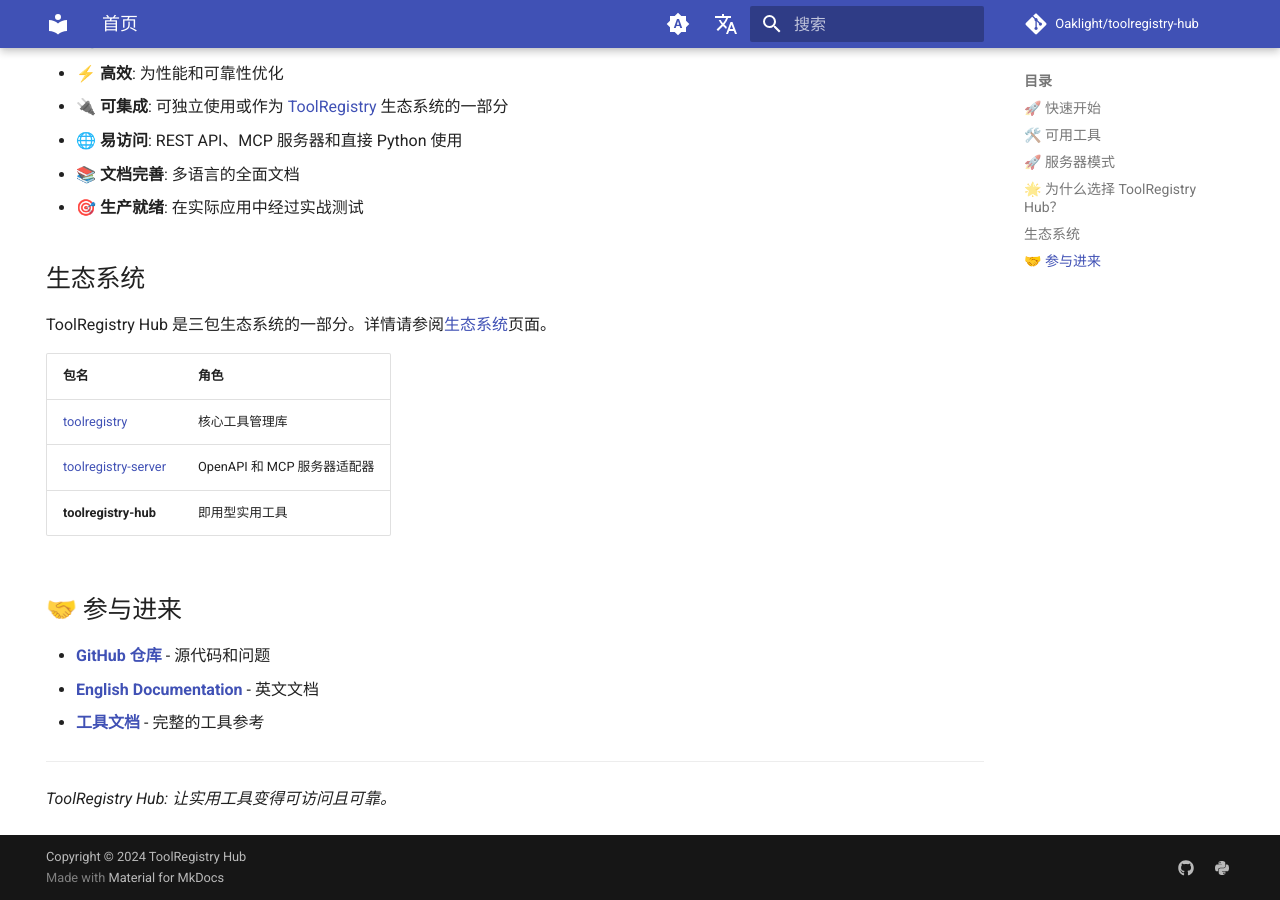
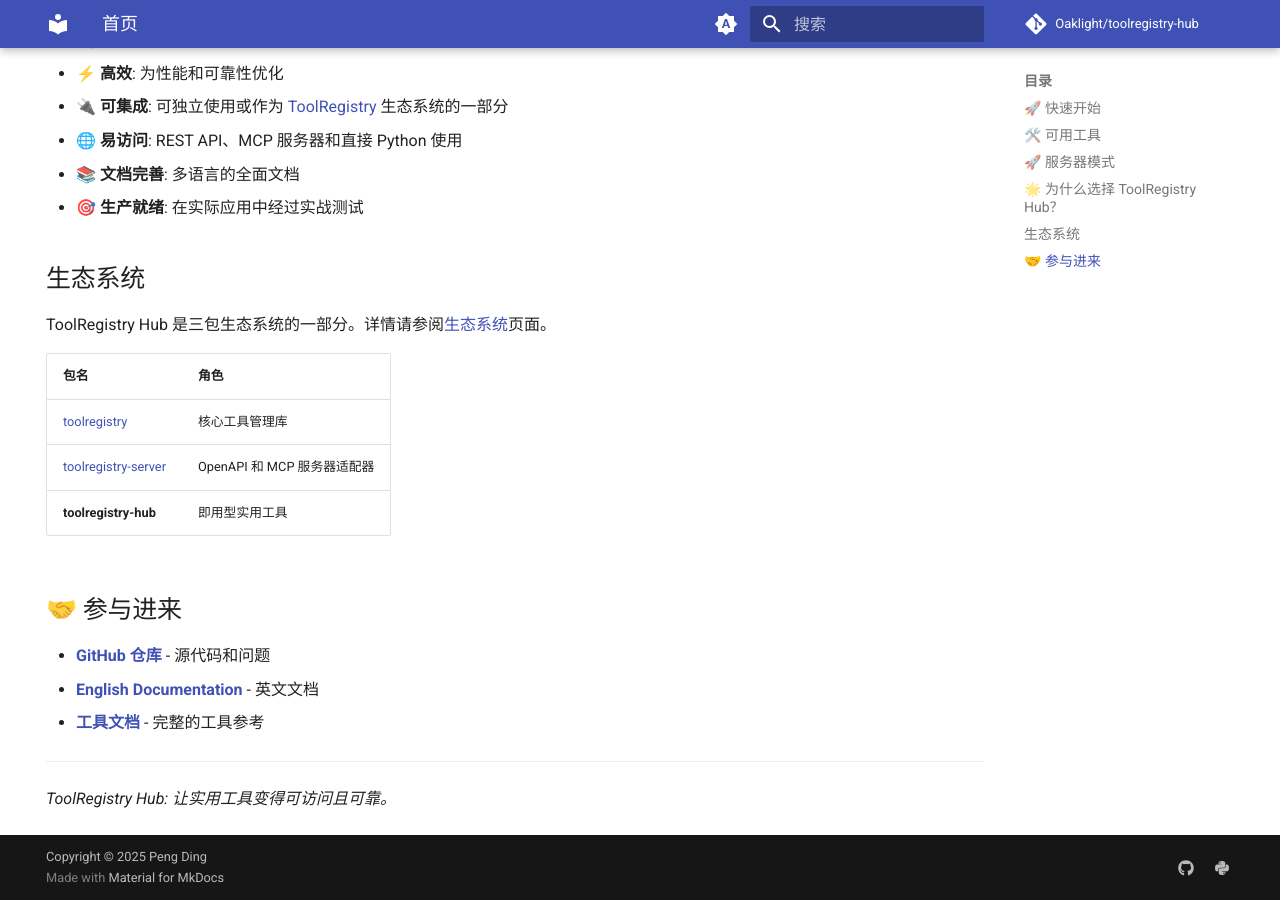
Before and after one commit to Oaklight/toolregistry-hub, an MkDocs documentation site: the page built from docs/index.md, in a window 1280 px wide and 900 px high, scrolled down 1399 px. Built offline with MkDocs 1.6.1 and Material for MkDocs 9.7.7, drawn with Linux system fonts in a browser that asks for light colours; comment, search, counter and statistics services are not loaded; some of the changed lines change nothing that is shown.

Commit message:
docs(zh): standardize mkdocs.yml configuration
Unify theme, features, plugins, extensions, metadata, and nav
ordering to be consistent across all ToolRegistry ecosystem projects.

```diff
--- a/mkdocs.yml
+++ b/mkdocs.yml
@@ -1,37 +1,29 @@
 site_name: ToolRegistry Hub
-site_description: A comprehensive Python library providing various utility tools for common tasks
-# site_url: https://toolregistry-hub.readthedocs.io/
+site_description: 提供各种实用工具的 Python 库
+site_author: Peng Ding
+site_url: https://toolregistry-hub.readthedocs.io/zh/
+repo_name: Oaklight/toolregistry-hub
 repo_url: https://github.com/Oaklight/toolregistry-hub
-repo_name: Oaklight/toolregistry-hub
+copyright: Copyright &copy; 2025 Peng Ding
 
-# Documentation directory
-docs_dir: docs
-
-# Theme configuration
 theme:
   name: material
+  language: zh
   palette:
-    # 支持自动切换（跟随系统）
     - media: "(prefers-color-scheme)"
       toggle:
         icon: material/brightness-auto
-        name: Switch to light mode
-    # 明亮模式
+        name: 切换到浅色模式
     - media: "(prefers-color-scheme: light)"
       scheme: default
-      primary: indigo
-      accent: indigo
       toggle:
         icon: material/brightness-7
-        name: Switch to dark mode
-    # 暗黑模式
+        name: 切换到深色模式
     - media: "(prefers-color-scheme: dark)"
       scheme: slate
-      primary: indigo
-      accent: indigo
       toggle:
         icon: material/brightness-4
-        name: Switch to system preference
+        name: 跟随系统偏好
   features:
     - navigation.tabs
     - navigation.sections
@@ -42,25 +34,58 @@
     - search.share
     - search.suggest
     - content.code.copy
-  language: zh
-  # use_directory_urls: true
+    - content.action.edit
 
-# Extra configuration
+plugins:
+  - search:
+      separator: '[\s\-,:!=\[\]()"`/]+|\.(?!\d)|&[lg]t;|(?!\b)(?=[A-Z][a-z])'
+  - mkdocstrings:
+      handlers:
+        python:
+          options:
+            docstring_style: google
+            show_source: true
+            show_root_heading: true
+            show_root_toc_entry: false
+            merge_init_into_class: true
+            separate_signature: true
+            show_signature_annotations: true
+
+markdown_extensions:
+  - admonition
+  - pymdownx.details
+  - pymdownx.superfences:
+      custom_fences:
+        - name: mermaid
+          class: mermaid
+          format: !!python/name:pymdownx.superfences.fence_code_format
+  - pymdownx.highlight:
+      anchor_linenums: true
+      line_spans: __span
+      pygments_lang_class: true
+  - pymdownx.inlinehilite
+  - pymdownx.snippets
+  - pymdownx.tabbed:
+      alternate_style: true
+  - pymdownx.arithmatex:
+      generic: true
+  - footnotes
+  - attr_list
+  - md_in_html
+  - toc:
+      permalink: true
+
 extra:
   social:
     - icon: fontawesome/brands/github
       link: https://github.com/Oaklight/toolregistry-hub
     - icon: fontawesome/brands/python
       link: https://pypi.org/project/toolregistry-hub/
-  alternate:
-    - name: English
-      link: /en/
-      lang: en
-    - name: 中文
-      link: /zh-cn/
-      lang: zh
 
-# Navigation structure
+extra_javascript:
+  - https://polyfill.io/v3/polyfill.min.js?features=es6
+  - https://cdn.jsdelivr.net/npm/mathjax@3/es5/tex-mml-chtml.js
+
 nav:
   - 首页: index.md
   - 工具:
@@ -100,52 +125,3 @@
   - 更新日志: changelog.md
   - ToolRegistry: https://toolregistry.readthedocs.io/
   - Server: https://toolregistry-server.readthedocs.io/
-
-# Extensions
-markdown_extensions:
-  - admonition
-  - codehilite:
-      guess_lang: true
-  - fenced_code
-  - footnotes
-  - pymdownx.tabbed:
-      alternate_style: true
-  - pymdownx.blocks.details
-  - pymdownx.blocks.tab
-  - pymdownx.progressbar
-  - pymdownx.arithmatex:
-      generic: true
-  - pymdownx.highlight:
-      anchor_linenums: true
-      line_spans: __span
-      pygments_lang_class: true
-  - pymdownx.inlinehilite
-  - pymdownx.snippets
-  - pymdownx.superfences:
-      custom_fences:
-        - name: mermaid
-          class: mermaid
-          format: !!python/name:pymdownx.superfences.fence_code_format
-  - attr_list
-  - md_in_html
-  - toc:
-      permalink: true
-
-# Plugins
-plugins:
-  - search:
-      lang: en
-      separator: '[\s\-,:!=\[\]()"`/]+|\.(?!\d)|&[lg]t;|(?!\b)(?=[A-Z][a-z])'
-  - mkdocstrings:
-      handlers:
-        python:
-          options:
-            docstring_style: google
-
-# Custom CSS and JS
-extra_javascript:
-  - https://polyfill.io/v3/polyfill.min.js?features=es6
-  - https://cdn.jsdelivr.net/npm/mathjax@3/es5/tex-mml-chtml.js
-
-# Copyright
-copyright: Copyright &copy; 2024 ToolRegistry Hub
```
